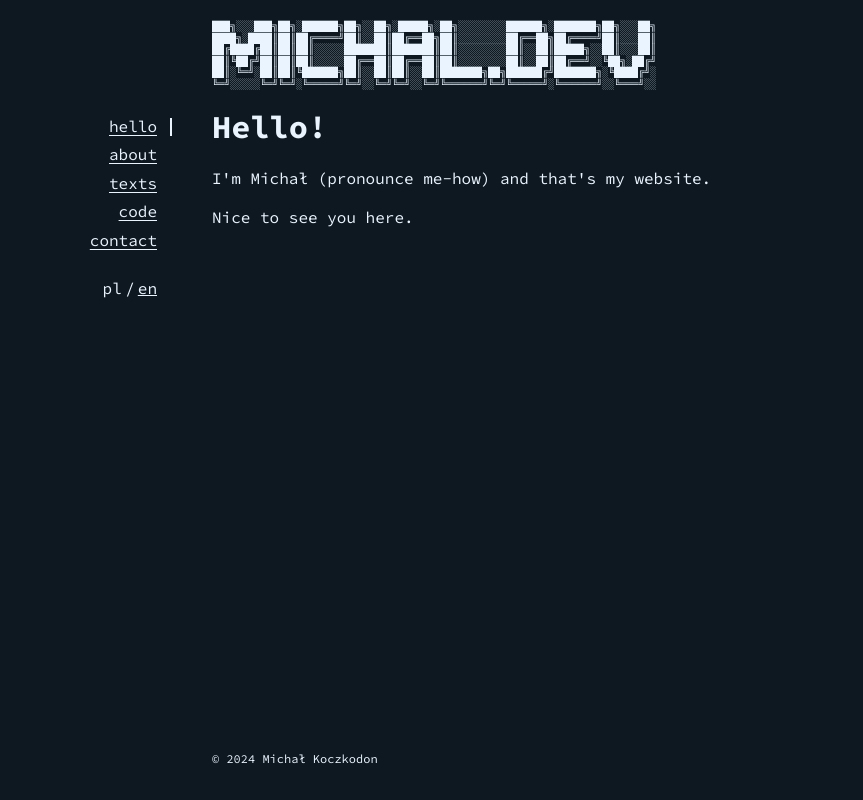
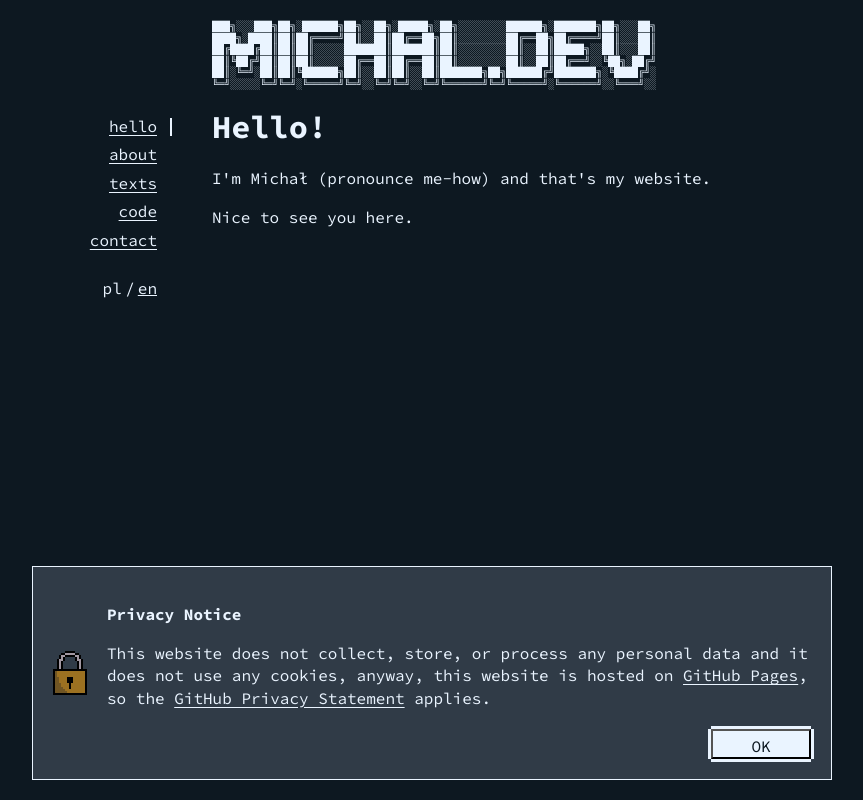
Before and after one commit to mich418/mich418.github.io, a Vue app: page / in a window 1280 px wide. Shown: the whole page, without its empty margins (208-1071 px from the left). Built offline with nearby package versions, Linux system fonts and the light colour scheme.

Commit message:
privacy policy, some updates

```diff
--- a/src/App.vue
+++ b/src/App.vue
@@ -18,6 +18,9 @@
       <Navigation class="page__navigation" />
       <RouterView class="page__content" />
       <Footer class="page__footer" />
+      <PrivacyNotice
+        class="page__privacy-notice"
+      />
     </div>
   </div>
 </template>
@@ -25,16 +28,19 @@
 <script setup lang="ts">
 import { ref, watch } from 'vue'
 import { RouterView, useRoute } from 'vue-router'
-import Header from './components/Header.vue'
-import Navigation from './components/Navigation.vue'
-import Footer from './components/Footer.vue'
-import Console from './components/Console'
-import MobileMenuTrigger from './components/MobileMenuTrigger.vue'
+import { usePrivacy } from '@/composables/privacy'
+import Header from '@/components/Header.vue'
+import Navigation from '@/components/Navigation.vue'
+import Footer from '@/components/Footer.vue'
+import Console from '@/components/Console'
+import MobileMenuTrigger from '@/components/MobileMenuTrigger.vue'
+import PrivacyNotice from '@/components/PrivacyNotice.vue'
 
 new Console()
 
 const mobileMenuOpen = ref(false)
 const route = useRoute()
+const { privacyAcnowledged } = usePrivacy()
 
 watch(() => route.path, () => {
   mobileMenuOpen.value = false
@@ -47,7 +53,7 @@ watch(() => route.path, () => {
 .page {
   --mobile-left-padding: calc(var(--page-x-spacing) * 2 + var(--burger-menu-button-size));
   width: 100%;
-  max-width: 840px;
+  max-width: var(--page-max-width);
   margin: 0 auto;
   overflow-x: hidden;
 
@@ -102,7 +108,7 @@ watch(() => route.path, () => {
     row-gap: 20px;
 
     @media (min-width: variables.$breakpoint) {
-      width: 840px;
+      width: var(--page-max-width);
       padding: var(--page-y-spacing) var(--page-x-spacing);
       grid-template-columns: var(--navigation-width) auto;
       grid-template-areas:
--- a/src/components/BlogPost.vue
+++ b/src/components/BlogPost.vue
@@ -7,9 +7,8 @@
         class="blog-post__link"
         :href="url"
         target="_blank"
-      >
-        {{ t('blogPost.readArticle') }}
-      </Button>
+        :text="t('blogPost.readArticle') "
+      />
     </div>
   </article>
 </template>
--- a/src/components/Button.vue
+++ b/src/components/Button.vue
@@ -5,21 +5,28 @@
     :target="target"
     class="button pixelated-border"
     @click="onClick"
+    @mouseenter="onMouseEnter"
   >
-    <span class="button__label">
-      <slot></slot>
-    </span>
+    <GlitchTextLine
+      ref="label"
+      class="button__label"
+      :text="props.text"
+    />
   </component>
 </template>
 
 <script setup lang="ts">
-import { computed } from 'vue';
+import { computed, ref } from 'vue';
+import GlitchTextLine from './GlitchTextLine.vue';
 
 const props = defineProps<{
   href?: string;
   disabled?: boolean;
   target?: '_blank' | '_self' | '_parent' | '_top';
+  text: string;
 }>()
+
+const label = ref<typeof GlitchTextLine | null>(null);
 
 const emit = defineEmits<{
   click: [MouseEvent];
@@ -34,6 +41,11 @@ const onClick = (event: MouseEvent) => {
   }
 
   emit('click', event)
+}
+
+const onMouseEnter = () => {
+  if (props.disabled) return
+  if (label.value) label.value.glitch()
 }
 </script>
 
--- /dev/null
+++ b/src/components/PrivacyNotice.vue
@@ -0,0 +1,65 @@
+<template>
+  <div class="privacy-notice">
+    <GlitchImage
+      class="privacy-notice__locker-icon"
+      :image-src="locker"
+      :line-height="4"
+    />
+    <div class="privacy-notice__content">
+      <p><strong>{{ t('privacyNotice.title') }}</strong></p>
+      <p v-html="t('privacyNotice.text')"/>
+      <Button
+        class="privacy-notice__button"
+        @click="acnowledgePrivacy"
+        :text="t('privacyNotice.acknowledge')"
+      />
+    </div>
+  </div>
+</template>
+
+<script setup lang="ts">
+import { useI18n } from 'vue-i18n';
+import { usePrivacy } from '@/composables/privacy';
+import Button from '@/components/Button.vue';
+import GlitchImage from '@/components/GlitchImage.vue';
+import locker from '@/assets/locker.png';
+
+const { t } = useI18n();
+const { acnowledgePrivacy } = usePrivacy();
+</script>
+
+<style lang="scss">
+.privacy-notice {
+  position: fixed;
+  bottom: 20px;
+  left: 50%;
+  transform: translateX(-50%);
+  width: calc(100% - calc(2* var(--page-x-spacing)));
+  max-width: calc(var(--page-max-width) - calc(2* var(--page-x-spacing)));
+  padding: 20px;
+  border: 1px solid var(--forground-color);
+  background-color: var(--background-color-secondary);
+  display: flex;
+  align-items: center;
+
+  &__locker-icon {
+    width: 34px;
+    height: 44px;
+    image-rendering: pixelated;
+    display: block;
+    flex: 0 0 34px;
+  }
+
+  &__content {
+    margin-left: 20px;
+    flex-grow: 1 1 auto;
+  }
+
+  &__button {
+    width: 100px;
+    margin-top: 20px;
+    display: block;
+    margin-left: auto;
+  }
+}
+</style>
--- /dev/null
+++ b/src/composables/privacy.ts
@@ -0,0 +1,15 @@
+import { ref } from 'vue'
+
+const privacyAcnowledged = ref(window.localStorage.getItem('privacyAcnowledged') === 'true')
+
+const acnowledgePrivacy = () => {
+  privacyAcnowledged.value = true
+  window.localStorage.setItem('privacyAcnowledged', 'true')
+}
+
+export function usePrivacy() {
+  return {
+    acnowledgePrivacy,
+    privacyAcnowledged
+  }
+}
--- a/src/i18n/en.json
+++ b/src/i18n/en.json
@@ -28,5 +28,10 @@
   },
   "blogPost": {
     "readArticle": "Read article"
+  },
+  "privacyNotice": {
+    "title": "Privacy Notice",
+    "text": "This website does not collect, store, or process any personal data and it does not use any cookies, anyway, this website is hosted on <a href=\"https://pages.github.com/\" target=\"_blank\">GitHub Pages</a>, so the <a href=\"https://docs.github.com/en/site-policy/privacy-policies/github-privacy-statement\" target=\"_blank\">GitHub Privacy Statement</a> applies.",
+    "acknowledge": "OK"
   }
 }
--- a/src/variables/variables.css
+++ b/src/variables/variables.css
@@ -1,5 +1,7 @@
 :root {
+  --page-max-width: 840px;
   --background-color: #0D1821;
+  --background-color-secondary: #303b47;
   --forground-color: #eaf4ff;
   --font-color-base: var(--forground-color);
   --font-color-inverted: var(--background-color);
```
Also changed, not shown: src/assets/locker.png (added).
